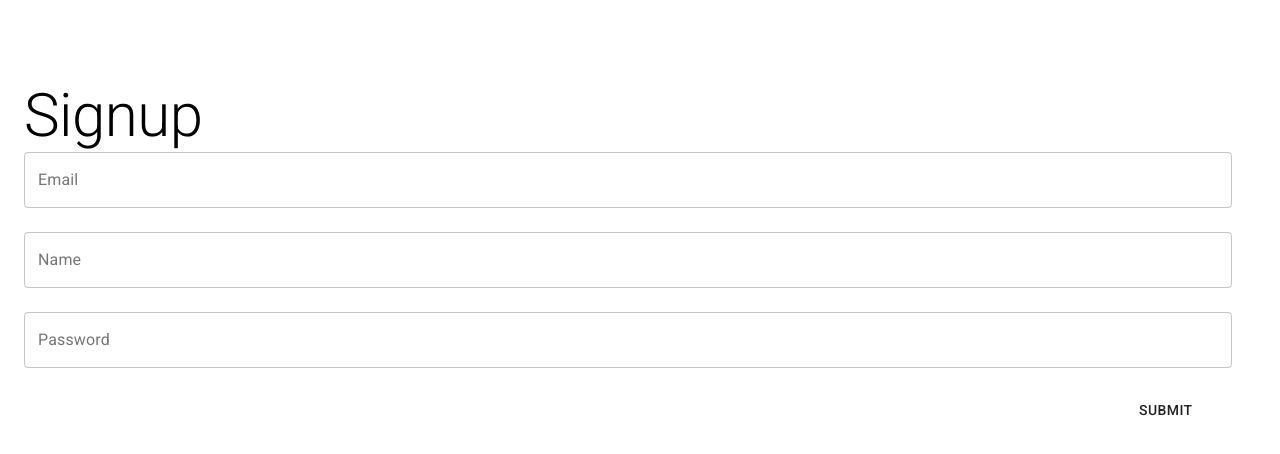
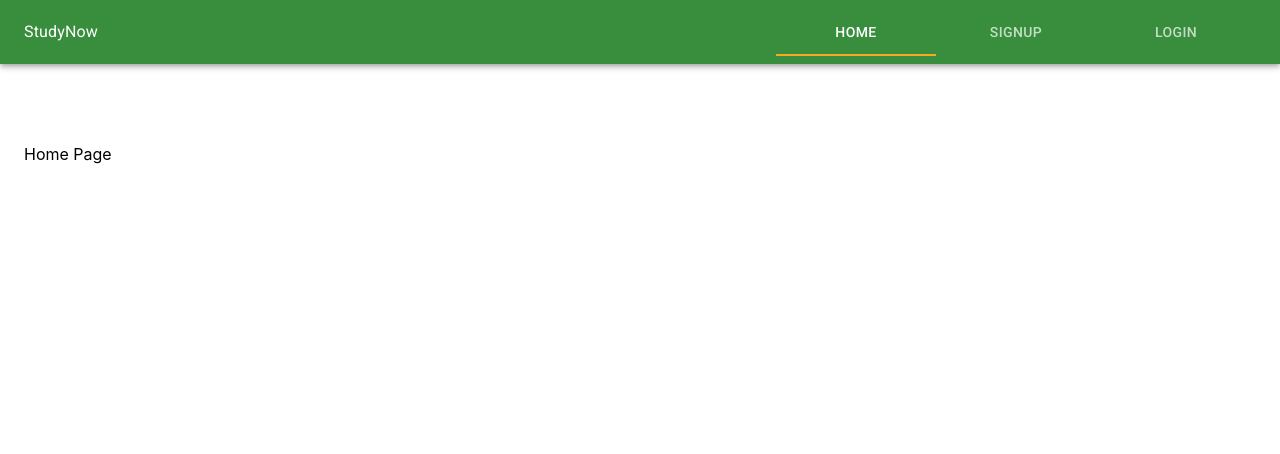
Before and after one commit to zachlloyd01/StudyNow, a React (Create React App) app in the folder client/: page / in a window 1280 px wide. Shown: the top 454 px of the page. Built offline with nearby package versions, Linux system fonts and the light colour scheme.

Commit message:
theme, navbar, ui updates, code cleanup

```diff
--- a/client/package.json
+++ b/client/package.json
@@ -14,6 +14,7 @@
     "http": "0.0.1-security",
     "react": "^17.0.1",
     "react-dom": "^17.0.1",
+    "react-router-dom": "^5.2.0",
     "react-scripts": "4.0.3",
     "web-vitals": "^1.1.0"
   },
--- a/client/src/App.js
+++ b/client/src/App.js
@@ -1,20 +1,39 @@
-import logo from './logo.svg';
 import './App.css';
-
-import { Container } from '@material-ui/core';
-import Login from './pages/Login';
-import Signup from './pages/Signup';
+import { green, yellow } from "@material-ui/core/colors";
+import { Container, createMuiTheme, ThemeProvider } from '@material-ui/core';
+import { BrowserRouter as Router, Switch, Route } from 'react-router-dom';
+import { Login, Signup, Home } from './pages';
+import { NavBar } from './components';
 import axios from 'axios';
 
 axios.defaults.baseURL = "http://localhost:8080";
 
 function App() {
+
+  const theme = createMuiTheme({
+    palette: {
+      primary: {
+        main: yellow[800]
+      },
+      secondary: {
+        main: green[700]
+      }
+    }
+  });
+
   return (
-    <Container style={{marginTop: '10vh'}}>
-        <Signup />
-    </Container>
-
-
+    <Router>
+      <ThemeProvider theme={theme}>
+        <NavBar />
+        <Container style={{marginTop: '10vh'}}>
+          <Switch>
+          <Route path="/" exact><Home /></Route>
+            <Route path="/login"><Login /></Route>
+            <Route path="/signup"><Signup /></Route>
+          </Switch>
+        </Container>
+      </ThemeProvider>
+    </Router>
   );
 }
 
--- /dev/null
+++ b/client/src/components/Navbar.js
@@ -0,0 +1,30 @@
+import { AppBar, Tab, Tabs, Toolbar, Typography } from "@material-ui/core";
+import { Link } from "react-router-dom";
+import { useState } from "react";
+
+export default function NavBar(props) {
+
+    const [value, setValue] = useState(0);
+
+    const handleTabChange = (e, newValue) => {
+        setValue(newValue);
+    }
+
+    return(
+        <AppBar position="static" color="secondary">
+            <Toolbar>
+                <Typography>StudyNow</Typography>
+                <Tabs
+                    value={value}
+                    indicatorColor={"primary"}
+                    onChange={handleTabChange}
+                    style = {{ marginLeft: 'auto' }}
+                >
+                    <Tab to="/" label="Home" component={Link} />
+                    <Tab to="/signup" label="Signup" component={Link} />
+                    <Tab to="/login" label="Login" component={Link} />
+                </Tabs>
+            </Toolbar>
+        </AppBar>
+    );
+}
--- /dev/null
+++ b/client/src/components/index.js
@@ -0,0 +1,3 @@
+import NavBar from './Navbar';
+
+export { NavBar };
--- /dev/null
+++ b/client/src/pages/Home.js
@@ -0,0 +1,5 @@
+export default function Home(props) {
+    return (
+        <p>Home Page</p>
+    );
+}
--- a/client/src/pages/Login.js
+++ b/client/src/pages/Login.js
@@ -1,4 +1,4 @@
-import { Button, TextField, Grid, Typography } from "@material-ui/core";
+import { Button, TextField, Grid } from "@material-ui/core";
 import React, { useState } from "react";
 import axios from 'axios';
 
@@ -20,7 +20,6 @@ export default function Loging(props) {
     }
     return(
         <React.Fragment>
-            <Typography variant="h2">Login</Typography>
             <form onSubmit={submitHandler}>
                 <Grid container xs={12} spacing={3} xs={12}>
                     <Grid item xs={12}>
@@ -30,7 +29,7 @@ export default function Loging(props) {
                         <TextField fullWidth label="Password" type="password" onChange={event => changePassword(event.target.value)} variant="outlined" value={password} />
                     </Grid>
                     <Grid item xs={12}>
-                        <Button type="submit" style={{float: 'right', marginRight: '2.25em'}}>Submit</Button>
+                        <Button variant="contained" color="primary" type="submit" style={{float: 'right', marginRight: '2.25em'}}>Submit</Button>
                     </Grid>
                 </Grid>
             </form>
--- a/client/src/pages/Signup.js
+++ b/client/src/pages/Signup.js
@@ -1,4 +1,4 @@
-import { Button, TextField, Grid, Typography } from "@material-ui/core";
+import { Button, TextField, Grid } from "@material-ui/core";
 import React, { useState } from "react";
 import axios from 'axios';
 
@@ -21,7 +21,6 @@ export default function Loging(props) {
     }
     return(
         <React.Fragment>
-            <Typography variant="h2">Signup</Typography>
             <form onSubmit={submitHandler}>
                 <Grid container xs={12} spacing={3} xs={12}>
                     <Grid item xs={12}>
@@ -34,7 +33,7 @@ export default function Loging(props) {
                         <TextField fullWidth label="Password" type="password" onChange={event => changePassword(event.target.value)} variant="outlined" value={password} />
                     </Grid>
                     <Grid item xs={12}>
-                        <Button type="submit" style={{float: 'right', marginRight: '2.25em'}}>Submit</Button>
+                        <Button color="primary" variant="contained" type="submit" style={{float: 'right', marginRight: '2.25em'}}>Submit</Button>
                     </Grid>
                 </Grid>
             </form>
--- /dev/null
+++ b/client/src/pages/index.js
@@ -0,0 +1,9 @@
+import Login from "./Login";
+import Signup from "./Signup";
+import Home from "./Home";
+
+export {
+            Login,
+            Signup,
+            Home
+       };
```
Also changed, not shown: 1 other file (tests, documents, lock files or other folders).
